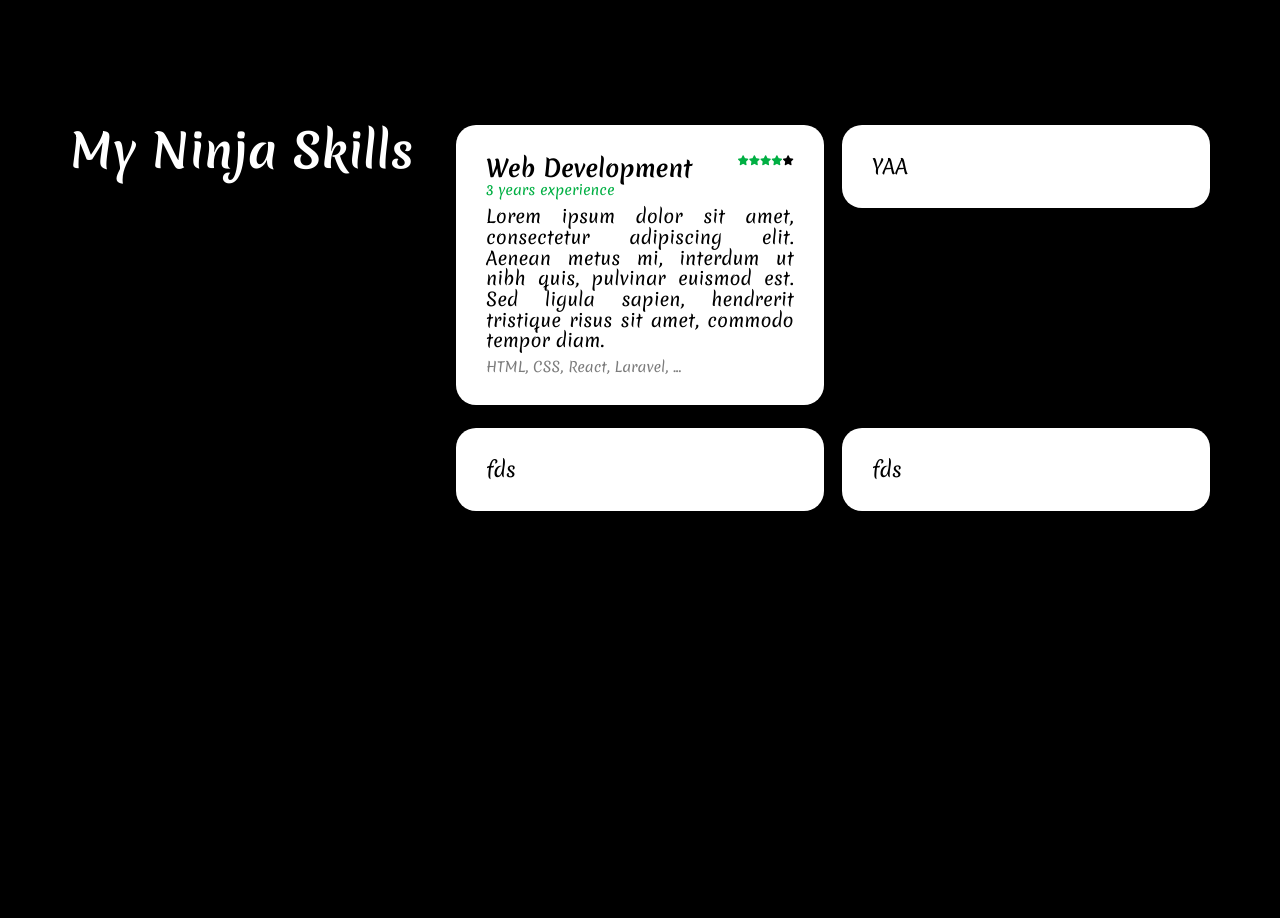
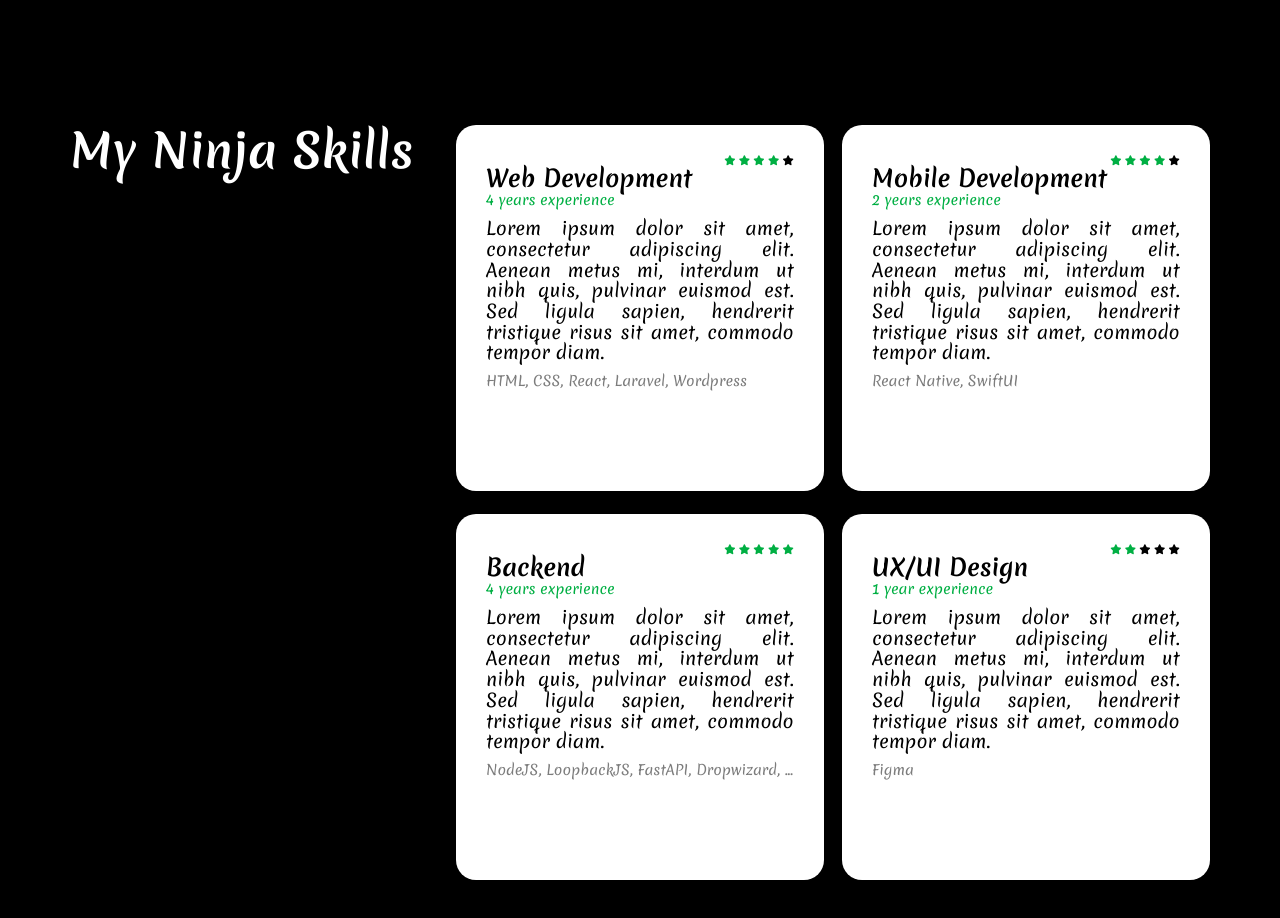
Before and after one commit to nushen96/portfolio, a plain HTML site: page index.html in a window 1280 px wide. Shown: the part 1320-2238 px from the top of the page. Before the commit the page ends 1922 px from the top, so only its background shows below. Drawn offline with Linux system fonts and the light colour scheme; a script that the page names is missing; files whose address does not match are found by name.

Commit message:
section-skills design

```diff
--- a/index.html
+++ b/index.html
@@ -59,21 +59,85 @@
         <div class="row">
             <h2 class="col span-1-of-3">My Ninja Skills</h2>
             <div class="col span-1-of-3 skill-card">
-                <div class="skill-title-row">
-                    <div class="row"><h3 class="skill-title">Web Development</h3><div class="skill-level"><span class="filled-stars"><i class="fa fa-star"></i><i class="fa fa-star"></i><i class="fa fa-star"></i><i class="fa fa-star"></i></span><span class="empty-stars"><i class="fa fa-star"></i></span></div></div>
+                <div class="skill-level">
+                    <span class="filled-stars">
+                        <i class="fa fa-star"></i>
+                        <i class="fa fa-star"></i>
+                        <i class="fa fa-star"></i>
+                        <i class="fa fa-star"></i>
+                    </span>
+                    <span class="empty-stars">
+                        <i class="fa fa-star"></i>
+                    </span>
                 </div>
-                <p class="skill-years-experience">3 years experience</p>
+                <h3 class="skill-title">Web Development</h3>
+                <p class="skill-years-experience">4 years experience</p>
                 <p class="skill-description">Lorem ipsum dolor sit amet, consectetur adipiscing elit. Aenean metus mi, interdum ut nibh quis, pulvinar euismod est. Sed ligula sapien, hendrerit tristique risus sit amet, commodo tempor diam.</p>
                 <p class="skill-techs">
-                    HTML, CSS, React, Laravel, ...
+                    HTML, CSS, React, Laravel, Wordpress
                 </p>
             </div>
-            <div class="col span-1-of-3 skill-card">YAA</div>
+            <div class="col span-1-of-3 skill-card">
+                <div class="skill-level">
+                            <span class="filled-stars">
+                                <i class="fa fa-star"></i>
+                                <i class="fa fa-star"></i>
+                                <i class="fa fa-star"></i>
+                                <i class="fa fa-star"></i>
+                            </span>
+                            <span class="empty-stars">
+                                <i class="fa fa-star"></i>
+                            </span>
+                </div>
+                <h3 class="skill-title">Mobile Development</h3>
+                <p class="skill-years-experience">2 years experience</p>
+                <p class="skill-description">Lorem ipsum dolor sit amet, consectetur adipiscing elit. Aenean metus mi, interdum ut nibh quis, pulvinar euismod est. Sed ligula sapien, hendrerit tristique risus sit amet, commodo tempor diam.</p>
+                <p class="skill-techs">
+                    React Native, SwiftUI
+                </p>
+            </div>
         </div>
         <div class="row">
             <div class="col span-1-of-3"></div>
-            <div class="col span-1-of-3 skill-card">fds</div>
-            <div class="col span-1-of-3 skill-card">fds</div>
+            <div class="col span-1-of-3 skill-card">
+                <div class="skill-level">
+                            <span class="filled-stars">
+                                <i class="fa fa-star"></i>
+                                <i class="fa fa-star"></i>
+                                <i class="fa fa-star"></i>
+                                <i class="fa fa-star"></i>
+                                <i class="fa fa-star"></i>
+                            </span>
+                            <span class="empty-stars">
+
+                            </span>
+                </div>
+                <h3 class="skill-title">Backend</h3>
+                <p class="skill-years-experience">4 years experience</p>
+                <p class="skill-description">Lorem ipsum dolor sit amet, consectetur adipiscing elit. Aenean metus mi, interdum ut nibh quis, pulvinar euismod est. Sed ligula sapien, hendrerit tristique risus sit amet, commodo tempor diam.</p>
+                <p class="skill-techs">
+                    NodeJS, LoopbackJS, FastAPI, Dropwizard, ...
+                </p>
+            </div>
+            <div class="col span-1-of-3 skill-card">
+                <div class="skill-level">
+                            <span class="filled-stars">
+                                <i class="fa fa-star"></i>
+                                <i class="fa fa-star"></i>
+                            </span>
+                            <span class="empty-stars">
+                                <i class="fa fa-star"></i>
+                                <i class="fa fa-star"></i>
+                                <i class="fa fa-star"></i>
+                            </span>
+                </div>
+                <h3 class="skill-title">UX/UI Design</h3>
+                <p class="skill-years-experience">1 year experience</p>
+                <p class="skill-description">Lorem ipsum dolor sit amet, consectetur adipiscing elit. Aenean metus mi, interdum ut nibh quis, pulvinar euismod est. Sed ligula sapien, hendrerit tristique risus sit amet, commodo tempor diam.</p>
+                <p class="skill-techs">
+                    Figma
+                </p>
+            </div>
         </div>
     </section>
     <script src="https://cdn.jsdelivr.net/npm/typeit@7.0.4/dist/typeit.min.js"></script>
--- a/resources/css/style.css
+++ b/resources/css/style.css
@@ -178,6 +178,7 @@ header .show-more {
   background: #fff;
   color: #000;
   padding: 30px;
+  min-height: 366px;
   border-radius: 1rem;
   -webkit-border-radius: 1rem;
   -moz-border-radius: 1rem;
@@ -185,16 +186,16 @@ header .show-more {
   -o-border-radius: 1rem;
 }
 
-.skill-card .skill-title-row .skill-title {
-  float: left;
+.skill-card .skill-title {
+  margin-top: 10px;
 }
 
-.skill-card .skill-title-row .skill-level {
+.skill-card .skill-level {
   float: right;
   font-size: 50%;
 }
 
-.skill-card .skill-title-row .skill-level .filled-stars {
+.skill-card .skill-level .filled-stars {
   color: #00af43;
 }
 
@@ -205,8 +206,8 @@ header .show-more {
 
 .skill-card .skill-description {
   font-size: 90%;
-  margin-top: 8px;
-  margin-bottom: 8px;
+  margin-top: 10px;
+  margin-bottom: 10px;
   text-align: justify;
   text-justify: newspaper;
 }
```
